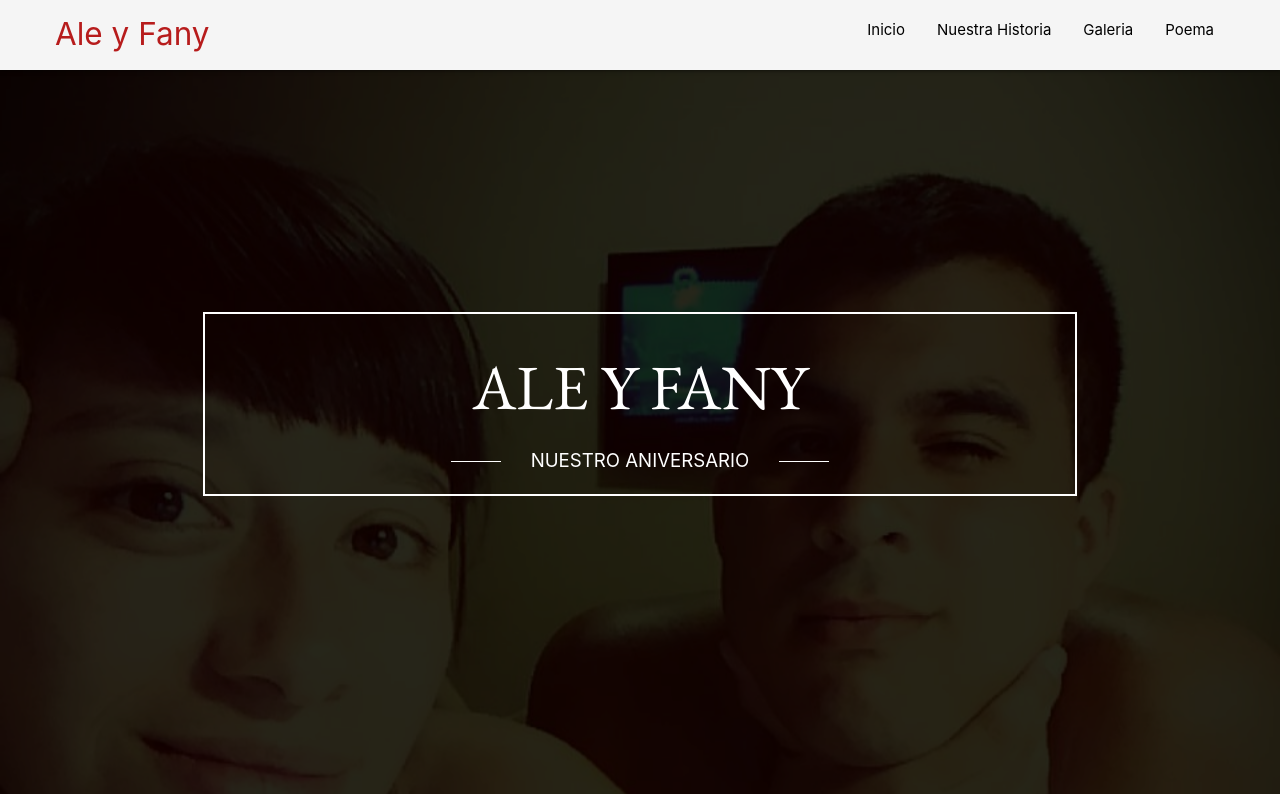
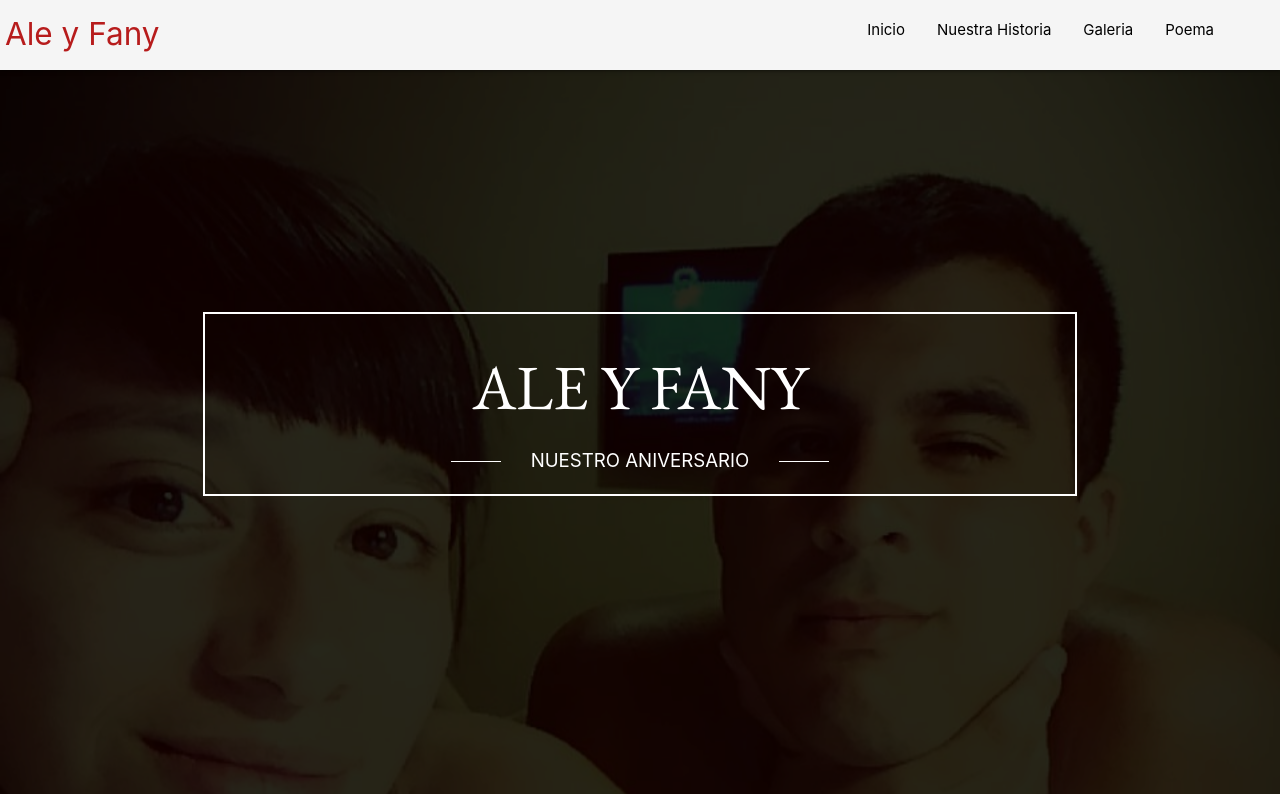
Before and after one commit to aleyfany/aleyfany, a plain HTML site: page index.html in a window 1280 px wide. Shown: the top 800 px of the page. Drawn offline with Linux system fonts and the light colour scheme; some packages are replaced by stand-ins of ours; a script that the page names is missing.

Commit message:
Update app.css

```diff
--- a/content/css/app.css
+++ b/content/css/app.css
@@ -130,7 +130,7 @@ body h1{
 }
 
 #logo{
-    margin-left: 50px;
+   // margin-left: 50px;
     margin-top: 5px;
     padding: 5px;
     color: #b71c1c;
```
